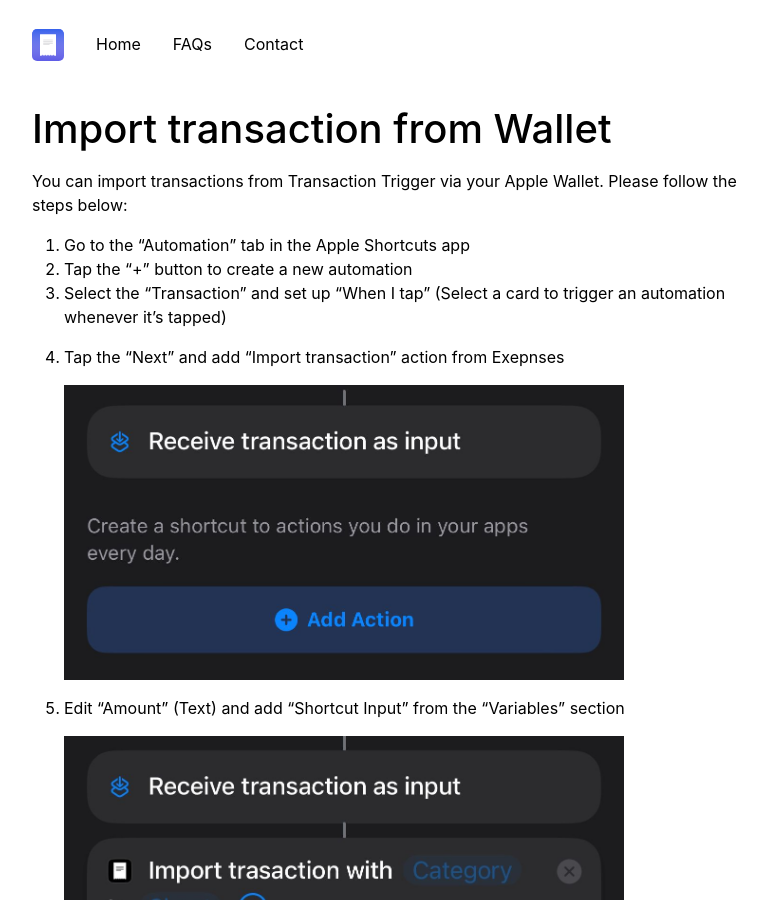
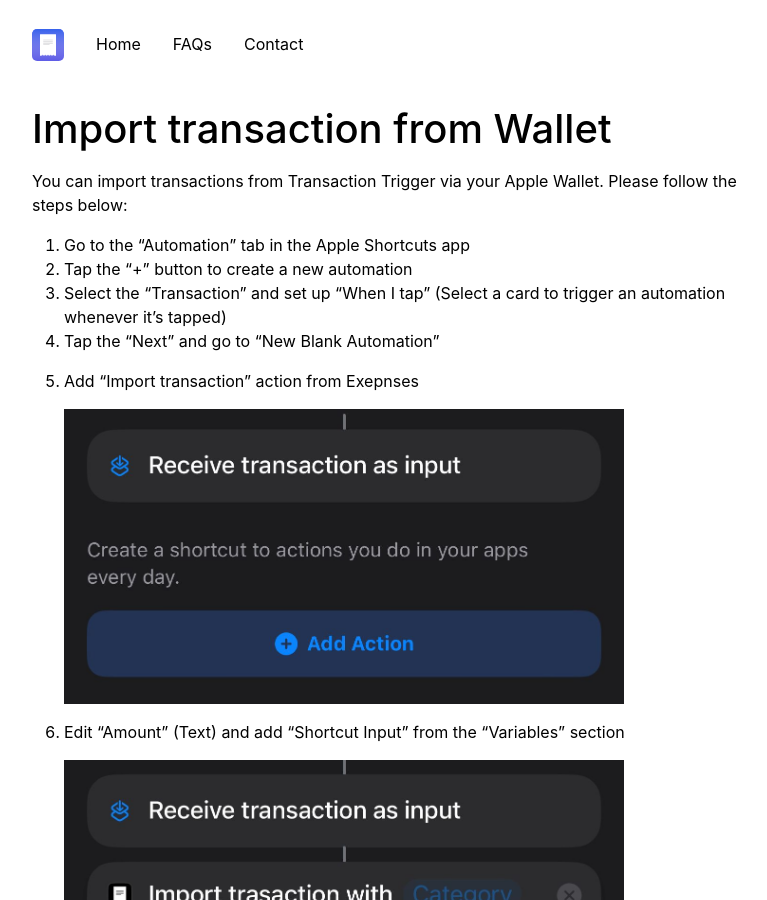
Before and after one commit to bluecometlabs/getexpenses.app, a Jekyll site: the page built from pages/faq/import-transaction-from-wallet.md, in a window 1280 px wide and 900 px high. Shown: the whole window, without its empty margins (242-1009 px from the left). Built offline with Jekyll 4.4.1, drawn with Linux system fonts in a browser that asks for light colours.

Commit message:
Update import-transaction-from-wallet.md

```diff
--- a/pages/faq/import-transaction-from-wallet.md
+++ b/pages/faq/import-transaction-from-wallet.md
@@ -11,22 +11,23 @@
 1. Go to the "Automation" tab in the Apple Shortcuts app
 2. Tap the "+" button to create a new automation
 3. Select the "Transaction" and set up "When I tap" (Select a card to trigger an automation whenever it’s tapped)
-4. Tap the "Next" and add "Import transaction" action from Exepnses
+4. Tap the "Next" and go to "New Blank Automation"
+5. Add "Import transaction" action from Exepnses
 
     <img src="../../assets/faq/import-transaction-from-wallet/add-action.jpg" width="80%">
 
-5. Edit "Amount" (Text) and add "Shortcut Input" from the "Variables" section
+6. Edit "Amount" (Text) and add "Shortcut Input" from the "Variables" section
 
     <img src="../../assets/faq/import-transaction-from-wallet/shortcut-input.jpg" width="80%">
 
-6. Tap the "Shortcut Input" and select "Amount" from the input list
+7. Tap the "Shortcut Input" and select "Amount" from the input list
 
     <img src="../../assets/faq/import-transaction-from-wallet/shortcut-input-amount.jpg" width="80%">
 
-7. Edit other parameters if needed (E.g., add "Marchant" from the "Shortcut Input" section to the Notes field)
+8. Edit other parameters if needed (E.g., add "Marchant" from the "Shortcut Input" section to the Notes field)
 
     <img src="../../assets/faq/import-transaction-from-wallet/shortcut-input-params.jpg" width="80%">
 
-8. Tap the "Done" button to create the automation
+9. Tap the "Done" button to create the automation
 
 {% include faq_footer.html %}
```
